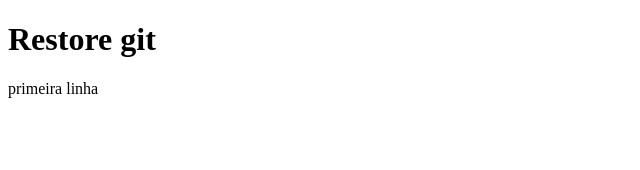
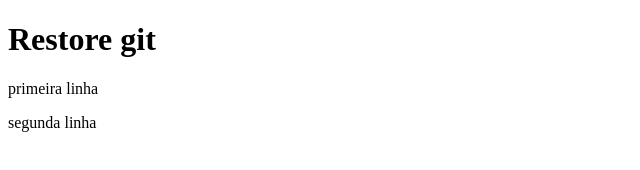
Before and after one commit to Evandro01Silva/projeto-1, a plain HTML site: page restaurar.html in a window 1280 px wide. Shown: the whole page, without its empty margins (0-640 px from the left). Drawn offline with Linux system fonts and the light colour scheme.

Commit message:
Arquivo restaurar.html foi inserida a segunda linha

```diff
--- a/restaurar.html
+++ b/restaurar.html
@@ -9,5 +9,6 @@
 <body>
     <h1>Restore git</h1>
     <p>primeira linha</p>
+    <p>segunda linha</p>
 </body>
 </html>
```
